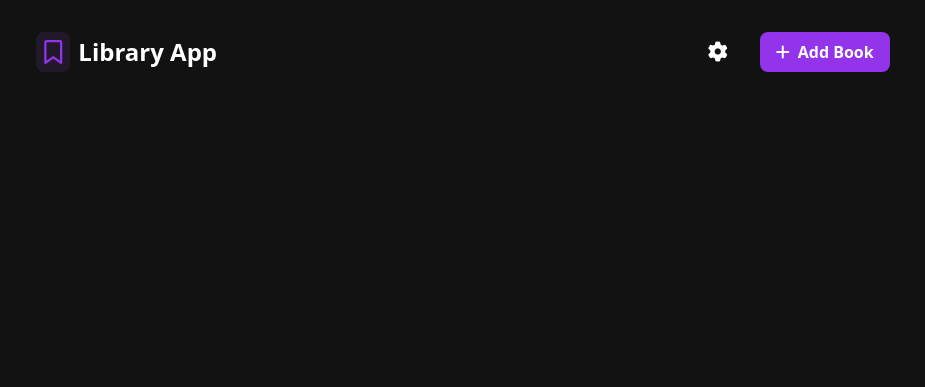
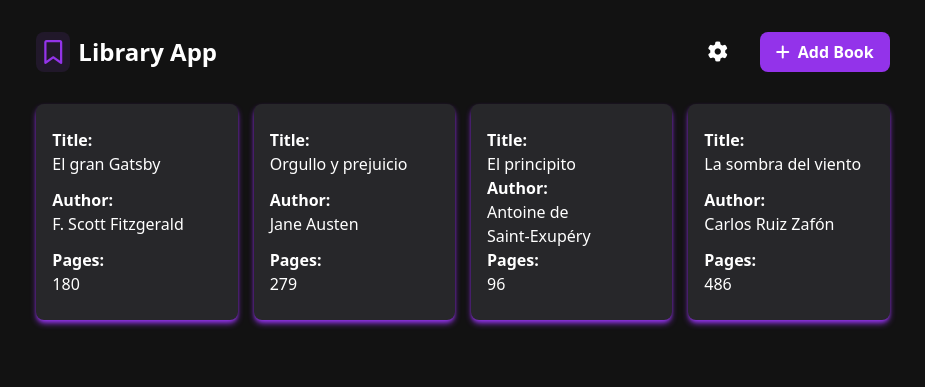
Before and after one commit to armando-rios/libraryApp, a website built with Vite: page index.html in a window 1280 px wide. Shown: the whole page, without its empty margins (177-1102 px from the left). Built offline with nearby package versions, Linux system fonts and the light colour scheme.

Commit message:
feat: basic html and styles
- Add id for all inputs.
- Create div library for render.
- set final stlyes for header.

```diff
--- a/index.html
+++ b/index.html
@@ -8,7 +8,7 @@
   <title>Vite App</title>
 </head>
 
-<body class="py-8 lg:w-4/6 m-auto">
+<body class="py-8 max-md:p-6 md:w-4/6 m-auto">
   <header class="flex justify-between center">
     <div class="flex items-center gap-2 text-2xl">
       <i class="fa-regular fa-bookmark text-purple-600 p-2 bg-purple-500/10 rounded-lg text-center"></i>
@@ -22,21 +22,21 @@
       </button>
     </div>
   </header>
-  <div id="app"></div>
+  <div id="library" class="flex justify-between py-8 gap-4"></div>
   <div id="myModal" class="fixed inset-0 bg-gray-700 bg-opacity-50 hidden justify-center items-center z-50">
     <div class="flex flex-col p-8 bg-[#1c1b22] rounded-lg sm:w-96 relative">
       <div class="flex justify-between items-center mb-4">
         <p class="font-bold text-xl">Add New Book</p>
         <i id="closeModalBtn" class="fa-solid fa-xmark text-xl cursor-pointer p-2"></i>
       </div>
-      <form class="flex flex-col gap-1">
-        <label>Title</label>
-        <input class="p-2 rounded-lg w-full text-lg font-bold" />
-        <label>Author</label>
-        <input class="p-2 rounded-lg w-full text-lg font-bold" />
-        <label>Pages</label>
-        <input class="p-2 rounded-lg w-full text-lg font-bold" />
-        <button class="p-2 bg-purple-600 rounded-lg mt-4 font-bold">Add Book</button>
+      <form class="flex flex-col gap-1" id="newBookForm">
+        <label for="title">Title</label>
+        <input id="title" class="p-2 rounded-lg w-full text-lg font-bold" />
+        <label for="author">Author</label>
+        <input id="author" class="p-2 rounded-lg w-full text-lg font-bold" />
+        <label for="pages">Pages</label>
+        <input id="pages" class="p-2 rounded-lg w-full text-lg font-bold" type="number" />
+        <button type="submit" class="p-2 bg-purple-600 rounded-lg mt-4 font-bold">Add Book</button>
       </form>
     </div>
   </div>
```
